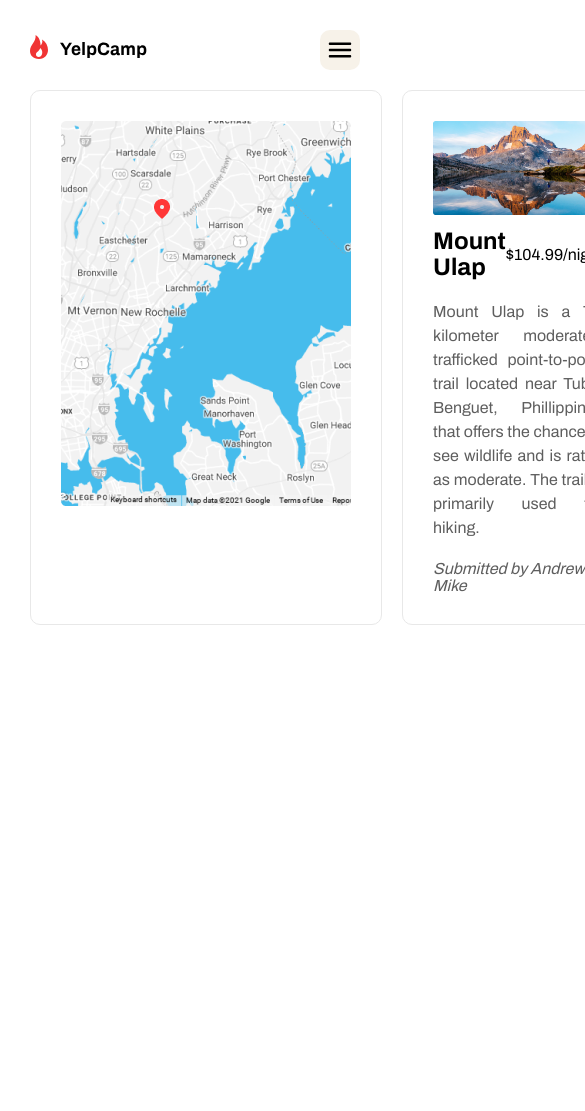
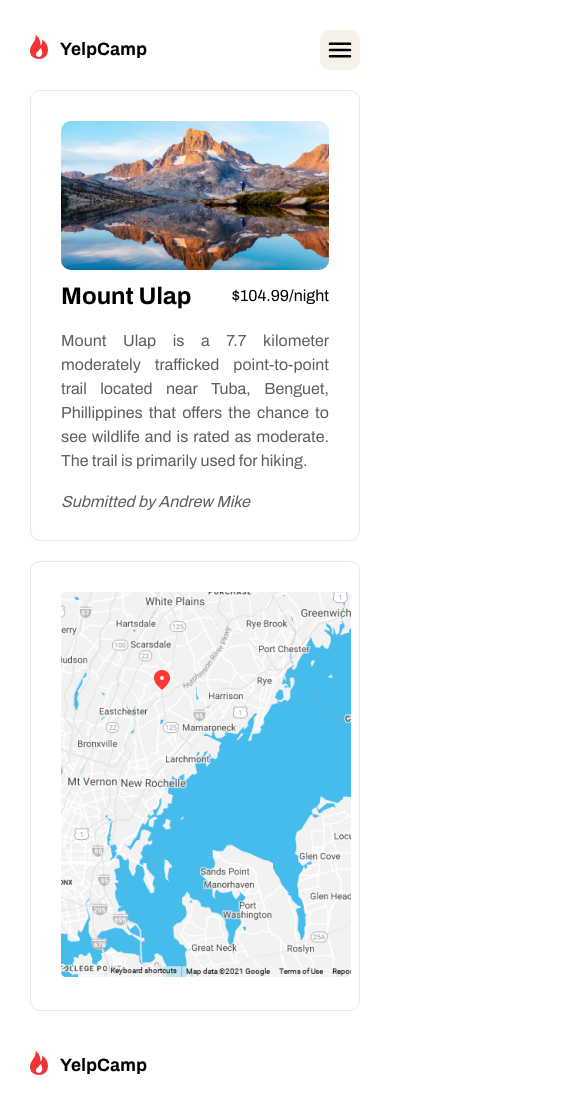
Before and after one commit to sparklaunch/yelpcamp, a React (Create React App) app: page /campgrounds/0 in a window 390 px wide. Shown: the top 1111 px of the page, 585 px wide, since content can reach past the window. Before the commit the page ends 844 px from the top, so only its background shows below. Built offline with nearby package versions, Linux system fonts and the light colour scheme.

Commit message:
Merge Footer Logo with Layout Page.

```diff
--- a/src/components/CampDetail/CampDetail.scss
+++ b/src/components/CampDetail/CampDetail.scss
@@ -15,6 +15,7 @@
             margin-bottom: 10px;
             img {
                 width: 100%;
+                border-radius: 10px;
             }
         }
         .header {
@@ -42,3 +43,10 @@
         }
     }
 }
+
+@media all and (max-width: 1024px) {
+    .CampDetail {
+        display: flex;
+        flex-direction: column-reverse;
+    }
+}
--- a/src/components/Home/Home.scss
+++ b/src/components/Home/Home.scss
@@ -64,9 +64,6 @@
         grid-template-columns: repeat(auto-fill, minmax(32%, auto));
         gap: 15px;
     }
-    .footer-logo {
-        margin-top: 40px;
-    }
 }
 
 @media all and (max-width: 1024px) {
--- a/src/components/Home/Home.tsx
+++ b/src/components/Home/Home.tsx
@@ -5,7 +5,6 @@ import "./Home.scss";
 import magnifier from "../../assets/Search.svg";
 import { CampContext } from "../../Camps";
 import CampItem from "../CampItem/CampItem";
-import logo from "../../assets/Logo.svg";
 
 function Home() {
     const camps = useContext(CampContext);
@@ -49,9 +48,6 @@ function Home() {
                         return <CampItem key={camp.id} {...camp} />;
                     })}
                 </div>
-                <div className="footer-logo">
-                    <img src={logo} alt="Logo" />
-                </div>
             </Layout>
         </div>
     );
--- a/src/components/Layout/Layout.scss
+++ b/src/components/Layout/Layout.scss
@@ -2,6 +2,9 @@
     width: 100vw;
     max-width: 100%;
     padding: 30px 120px;
+    .footer-logo {
+        margin-top: 40px;
+    }
 }
 
 @media all and (max-width: 1024px) {
--- a/src/components/Layout/Layout.tsx
+++ b/src/components/Layout/Layout.tsx
@@ -1,5 +1,6 @@
 import { ReactNode } from "react";
 import Navigation from "../Navigation/Navigation";
+import logo from "../../assets/Logo.svg";
 import "./Layout.scss";
 
 function Layout({ children }: { children: ReactNode }) {
@@ -7,6 +8,9 @@ function Layout({ children }: { children: ReactNode }) {
         <div className="Layout">
             <Navigation />
             {children}
+            <div className="footer-logo">
+                <img src={logo} alt="Logo" />
+            </div>
         </div>
     );
 }
```
